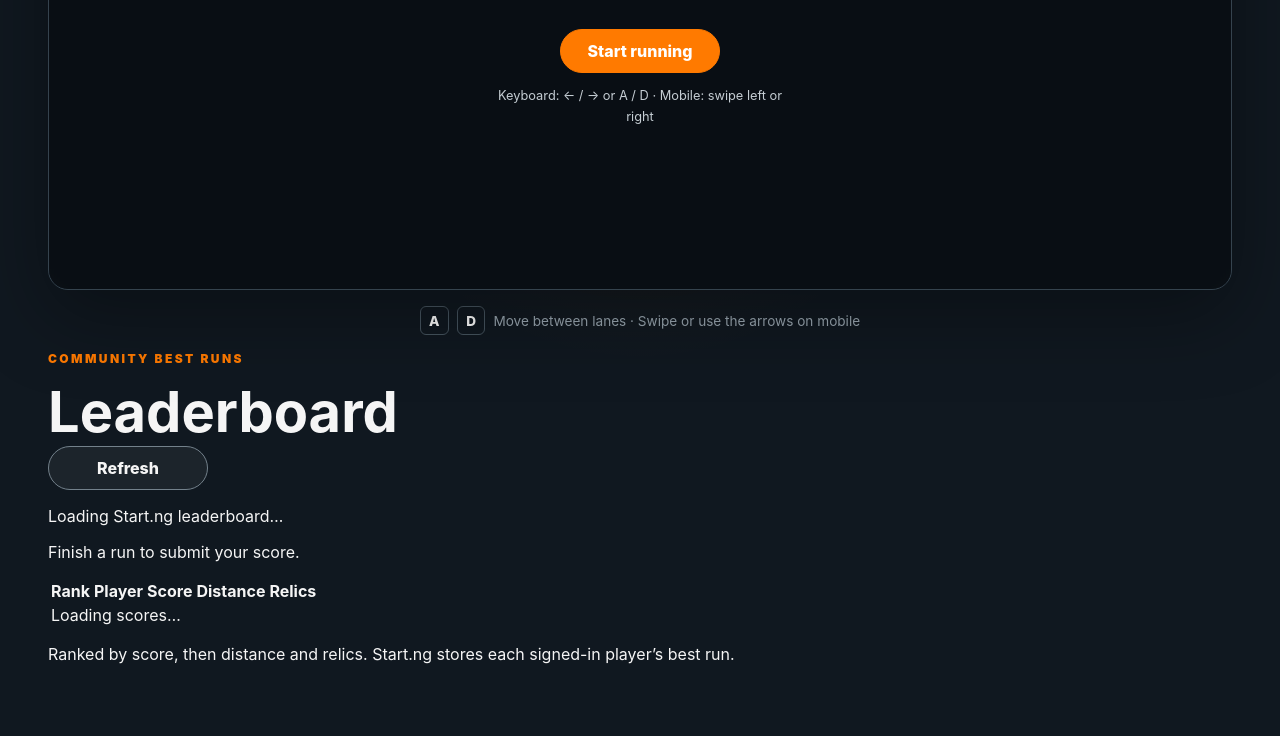
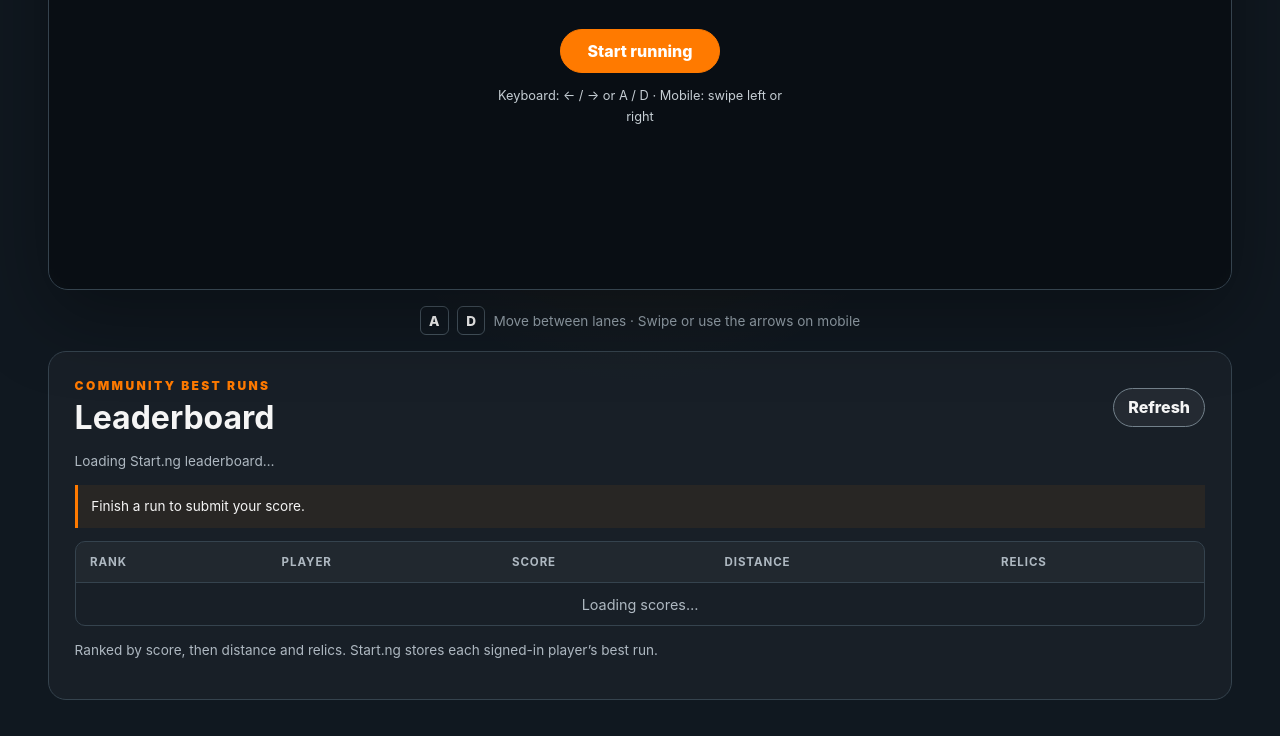
Before and after one commit to ENJ0Y-Labs/endless-runner-game, a website built with Vite: page index.html in a window 1280 px wide. Shown: the part 383-1119 px from the top of the page. Before the commit the page ends 1083 px from the top, so only its background shows below. Built offline with nearby package versions, Linux system fonts and the light colour scheme.

Commit message:
feat: add startng leaderboard

```diff
--- a/src/style.css
+++ b/src/style.css
@@ -48,3 +48,21 @@ h2 { margin: 0; font-size: clamp(2rem, 6vw, 3.5rem); }
 @media (pointer: coarse), (max-width: 700px) { .touch-controls { display: flex; } .game-shell { padding: .8rem; gap: .8rem; } .scene-container { height: 72vh; min-height: 380px; border-radius: 14px; } .hud-stats { gap: .7rem; } .game-brand { font-size: .8rem; } .scene-help { font-size: .75rem; } }
 @media (max-width: 620px) { .player-identity { order: 2; margin-left: auto; } .player-identity-copy strong { max-width: 7rem; } }
 @media (max-width: 420px) { .game-hud { flex-wrap: wrap; } .game-brand { margin-right: auto; } .hud-stats { order: 3; width: 100%; } }
+
+
+.leaderboard-panel { width: min(100%, 1200px); margin: 0 auto 1rem; padding: clamp(1rem, 3vw, 1.6rem); border: 1px solid #35434e; border-radius: 18px; background: rgb(255 255 255 / 3%); }
+.leaderboard-heading { display: flex; align-items: center; justify-content: space-between; gap: 1rem; }
+.leaderboard-heading .eyebrow { margin-bottom: .35rem; }
+.leaderboard-heading h2 { font-size: clamp(1.5rem, 4vw, 2rem); }
+.leaderboard-refresh { min-width: auto; margin: 0; padding: .55rem .9rem; }
+.leaderboard-message, .score-save-message, .leaderboard-note { color: #aeb8c1; font-size: .85rem; line-height: 1.5; }
+.score-save-message { padding: .7rem .85rem; border-left: 3px solid #ff7a00; background: rgb(255 122 0 / 7%); color: #f5f5f5; }
+.leaderboard-table-wrap { overflow-x: auto; border: 1px solid #35434e; border-radius: 10px; }
+.leaderboard-table { width: 100%; border-collapse: collapse; text-align: left; font-size: .9rem; }
+.leaderboard-table th, .leaderboard-table td { padding: .8rem .9rem; border-bottom: 1px solid #35434e; white-space: nowrap; }
+.leaderboard-table th { color: #aeb8c1; background: rgb(255 255 255 / 4%); font-size: .72rem; letter-spacing: .08em; text-transform: uppercase; }
+.leaderboard-table tbody tr:last-child td { border-bottom: 0; }
+.leaderboard-table tbody tr.current-player-row { background: rgb(255 122 0 / 13%); }
+.leaderboard-table tbody tr.current-player-row td:first-child, .leaderboard-player-name { color: #ff9133; font-weight: 800; }
+.leaderboard-table td[colspan] { color: #aeb8c1; text-align: center; }
+@media (max-width: 520px) { .leaderboard-table { font-size: .8rem; } .leaderboard-table th, .leaderboard-table td { padding: .7rem .55rem; } .leaderboard-panel { border-radius: 12px; } }
```
